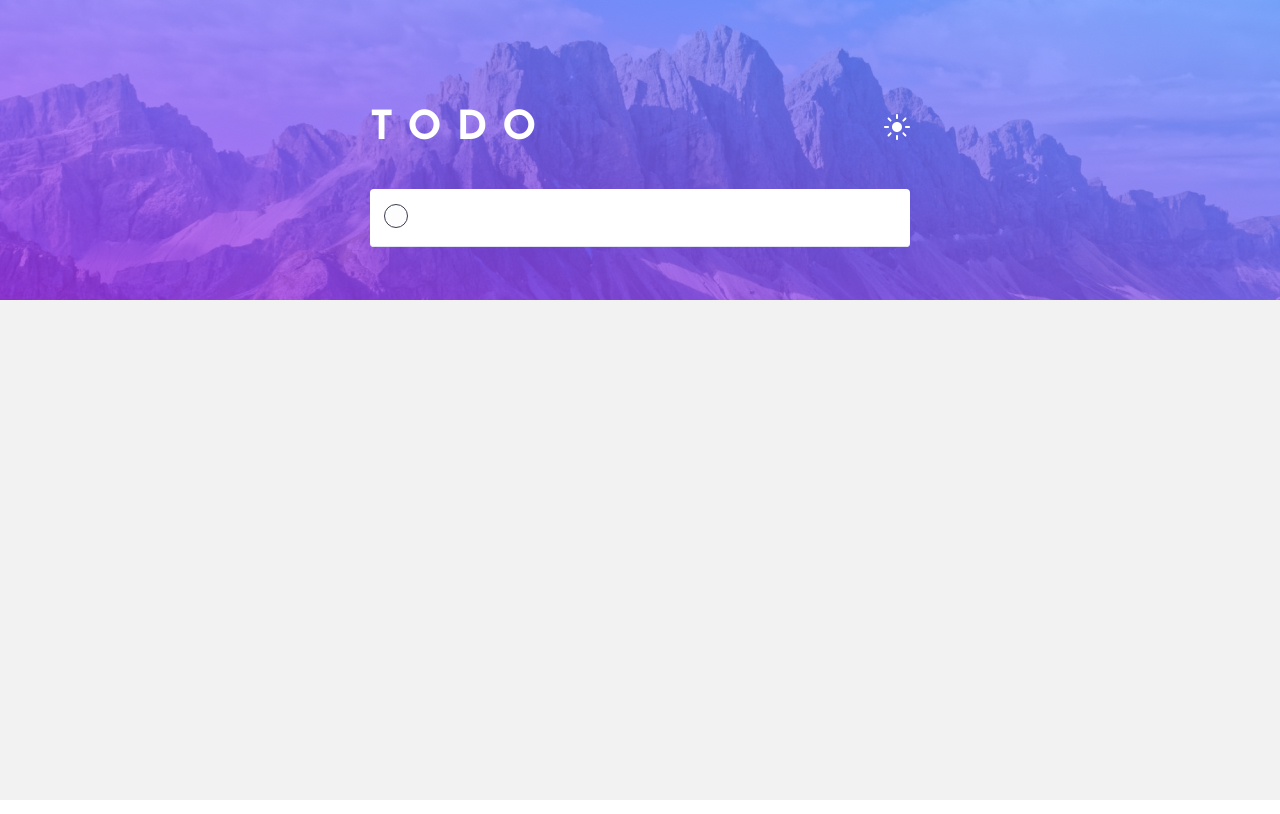
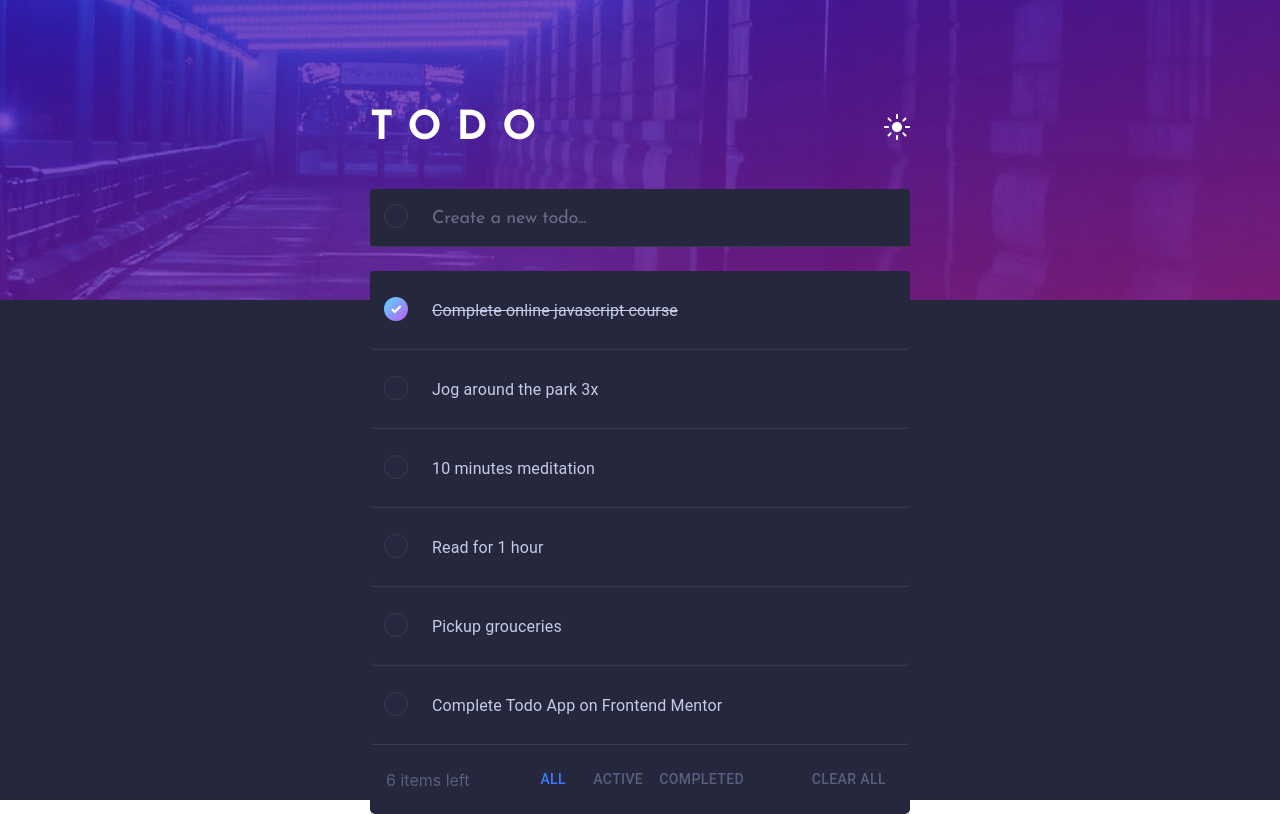
Before and after one commit to DevelopStudios/react-todo-app, a React (Create React App) app: page / in a window 1280 px wide. Built offline with nearby package versions, Linux system fonts and the light colour scheme.

Commit message:
Upadet logic and styling

```diff
--- a/src/App.js
+++ b/src/App.js
@@ -4,10 +4,16 @@ import TodoWrapper from "./containers/TodoWrapper/TodoWrapper";
 import background from "./assets/day.jpg";
 import backgroundNight from "./assets/night.jpg";
 function App() {
-  const [mode, setMode] = useState(false);
+  const [mode, setMode] = useState(true);
   const [modeState, setModeState] = useState("day");
   const [backgroundState, setBackgroundState] = useState(background);
-  let [tasks, updateTasks] = useState([]);
+  let [tasks, updateTasks] = useState([
+      {value: "Complete online javascript course", done: true, edit: false},
+      {value: "Jog around the park 3x", done: false, edit: false},
+      {value: "10 minutes meditation", done: false, edit: false},
+      {value: "Read for 1 hour", done: false, edit: false},
+      {value: "Pickup grouceries", done: false, edit: false},
+      {value: "Complete Todo App on Frontend Mentor", done: false, edit: false}]);
   const [filterState, setFilterState] = useState('All');
   function updateMode() {
     setMode(!mode);
@@ -17,6 +23,7 @@ function App() {
     let cloneDB = [...tasks]
     cloneDB.push(event);
     updateTasks(cloneDB)
+    console.log(tasks);
   }
 
   function removeTask(index) {
--- a/src/components/EntryForm/EntryForm.js
+++ b/src/components/EntryForm/EntryForm.js
@@ -24,6 +24,7 @@ const handleKeyDown = (event) => {
       variant="outlined"
       onChange={handleChange}
       onKeyDown={handleKeyDown}
+      placeholder='Create a new todo...'
       value={value}
       InputProps={{
         startAdornment: (
--- a/src/containers/TodoWrapper/TodoWrapper.js
+++ b/src/containers/TodoWrapper/TodoWrapper.js
@@ -14,7 +14,7 @@ class TodoWrapper extends Component {
           </div>
           <div className="right-container">
             <div className="icon" onClick={this.props.test}>
-              {this.props.mode === true ? (
+              {this.props.mode === false ? (
                 <svg
                   width="26"
                   height="26"
```
Also changed, not shown: 1 other file (tests, documents, lock files or other folders).
